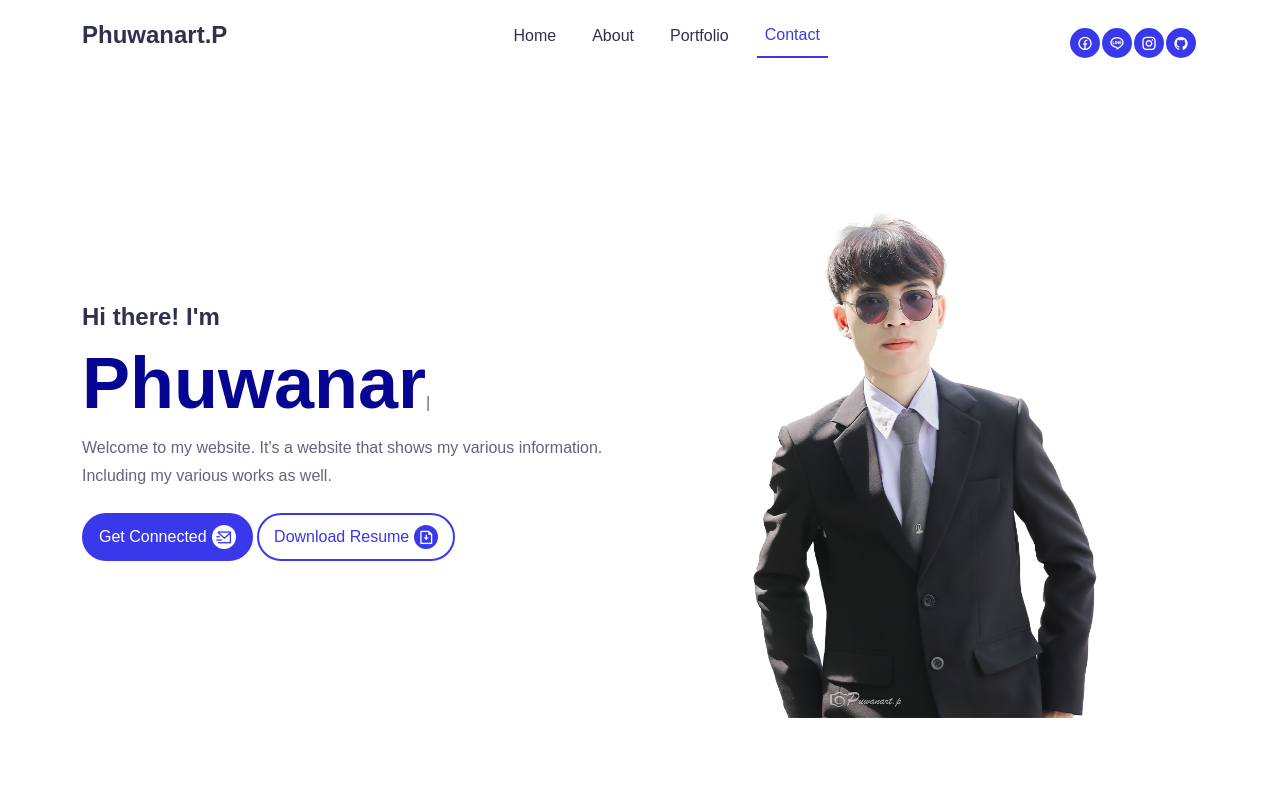
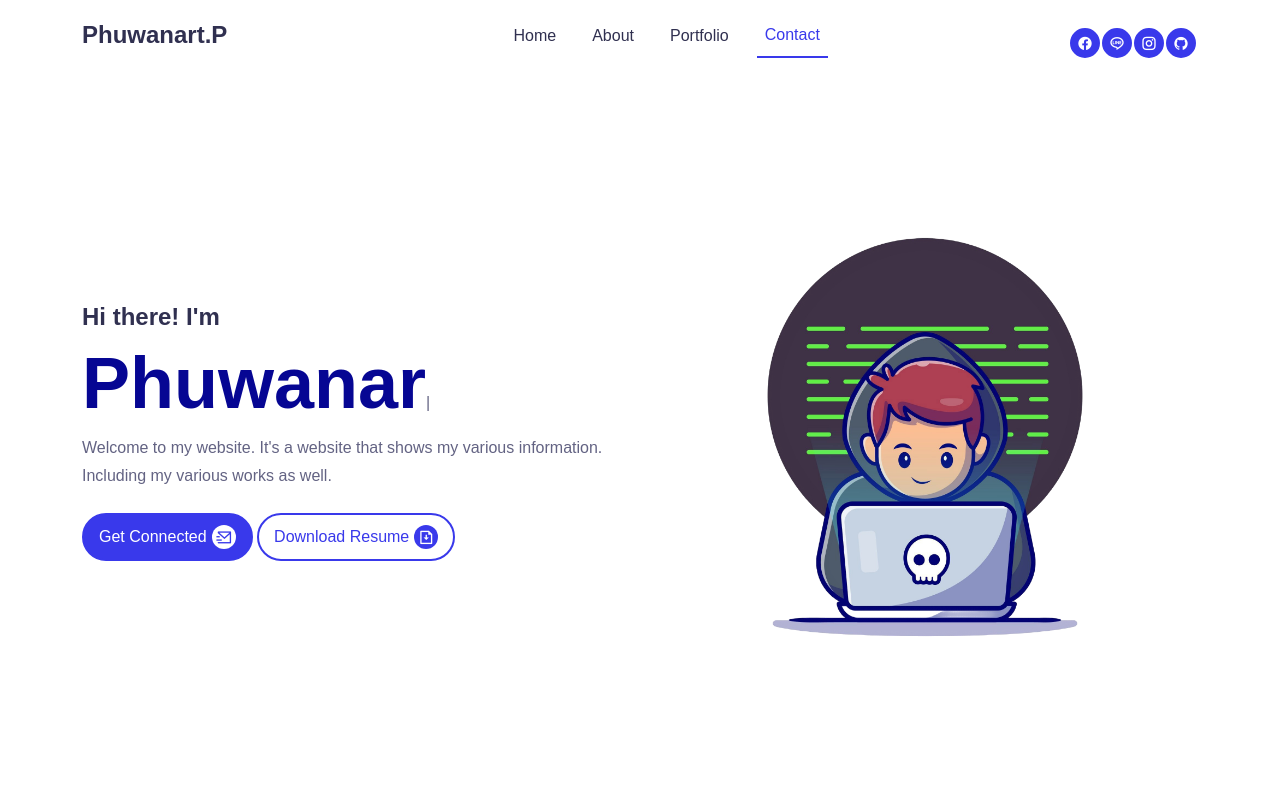
Before and after one commit to phuwanartP/phuwanart_portfolio, a plain HTML site: page public/index.html in a window 1280 px wide. Shown: the top 800 px of the page. Drawn offline with nearby package versions, Linux system fonts and the light colour scheme; a web font is replaced by a local one.

Commit message:
Update29/01/68

```diff
--- a/public/index.html
+++ b/public/index.html
@@ -44,7 +44,7 @@
         <ul class="navbar-nav justify-content-center align-items-center flex-row mt-3">
           <li class="nav-item">
             <a class="social-icons" href="https://www.facebook.com/phuwanart.pratumwun" target="_blank"><i
-                class="ri-facebook-circle-line"></i></a>
+                class="ri-facebook-circle-fill"></i></a>
           </li>
           <li class="nav-item">
             <a class="social-icons" href="https://line.me/ti/p/IgmjVEaS7b" target="_blank"><i
@@ -94,7 +94,7 @@
         </div>
         <div class="col-lg-6 order-lg-2 order-1 mt-3 mx-auto " data-aos="fade-up">
           <div class="pro-img">
-            <img decoding="async" src="./assets/images/Home-Img.png" class="img-fluid">
+            <img decoding="async" src="./assets/images/Home-Img02.png" class="img-fluid">
           </div>
         </div>
       </div>
@@ -116,7 +116,7 @@
       <div class="row align-items-center justify-content-center py-3">
         <div class="col-md-6">
           <div class="section-title" data-aos="fade-up" data-aos-delay="100">
-            <img decoding="async" src="./assets/images/AboutMe-Img.png" class="img-fluid" alt="About">
+            <img decoding="async" src="./assets/images/AboutMe-Img01.png" class="img-fluid" alt="About">
           </div>
         </div>
         <div class="col-md-6">
```
Also changed, not shown: public/assets/images/AboutMe-Img01.png (added), public/assets/images/Home-Img01.png (added), public/assets/images/Home-Img02.png (added).
